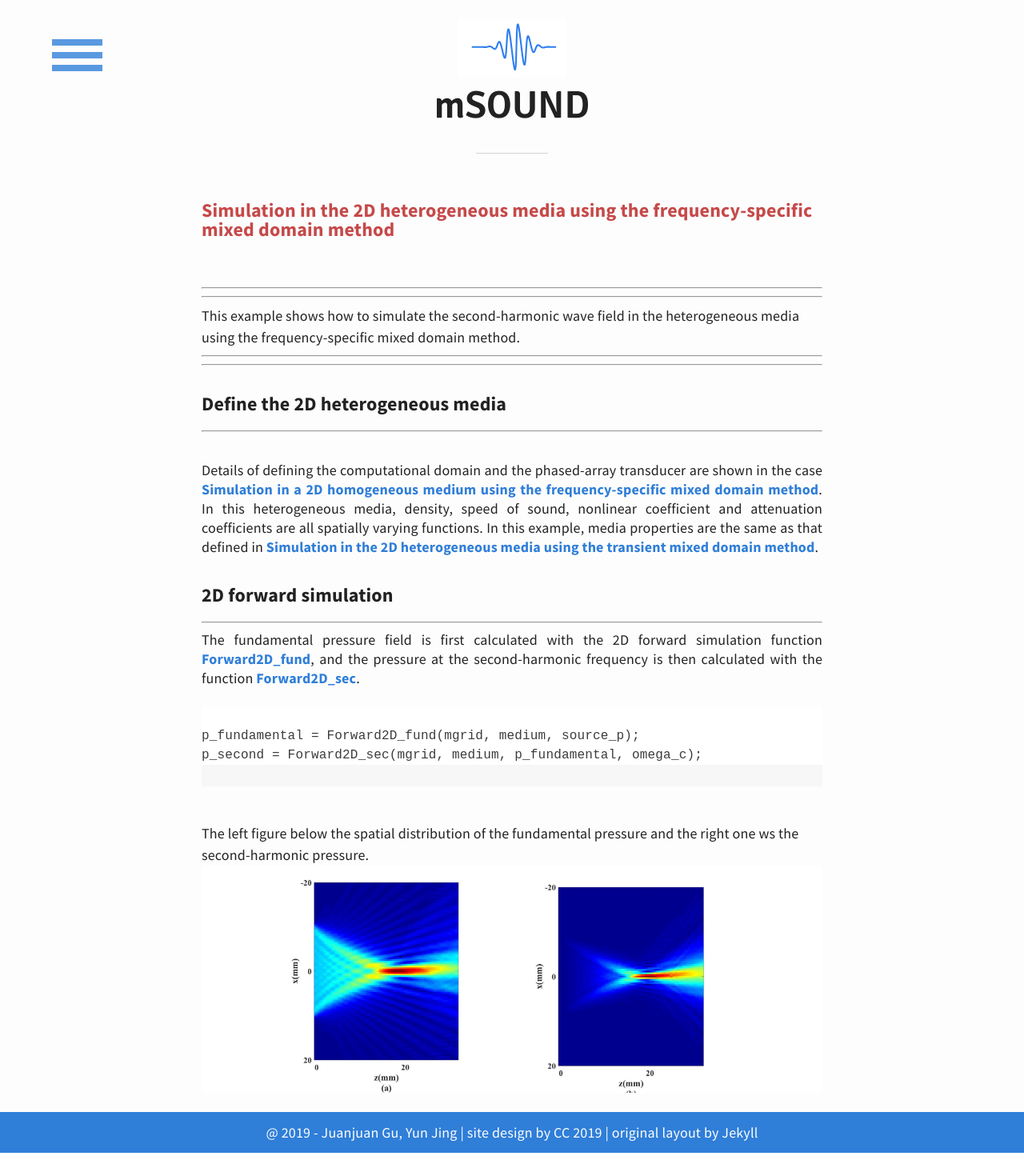
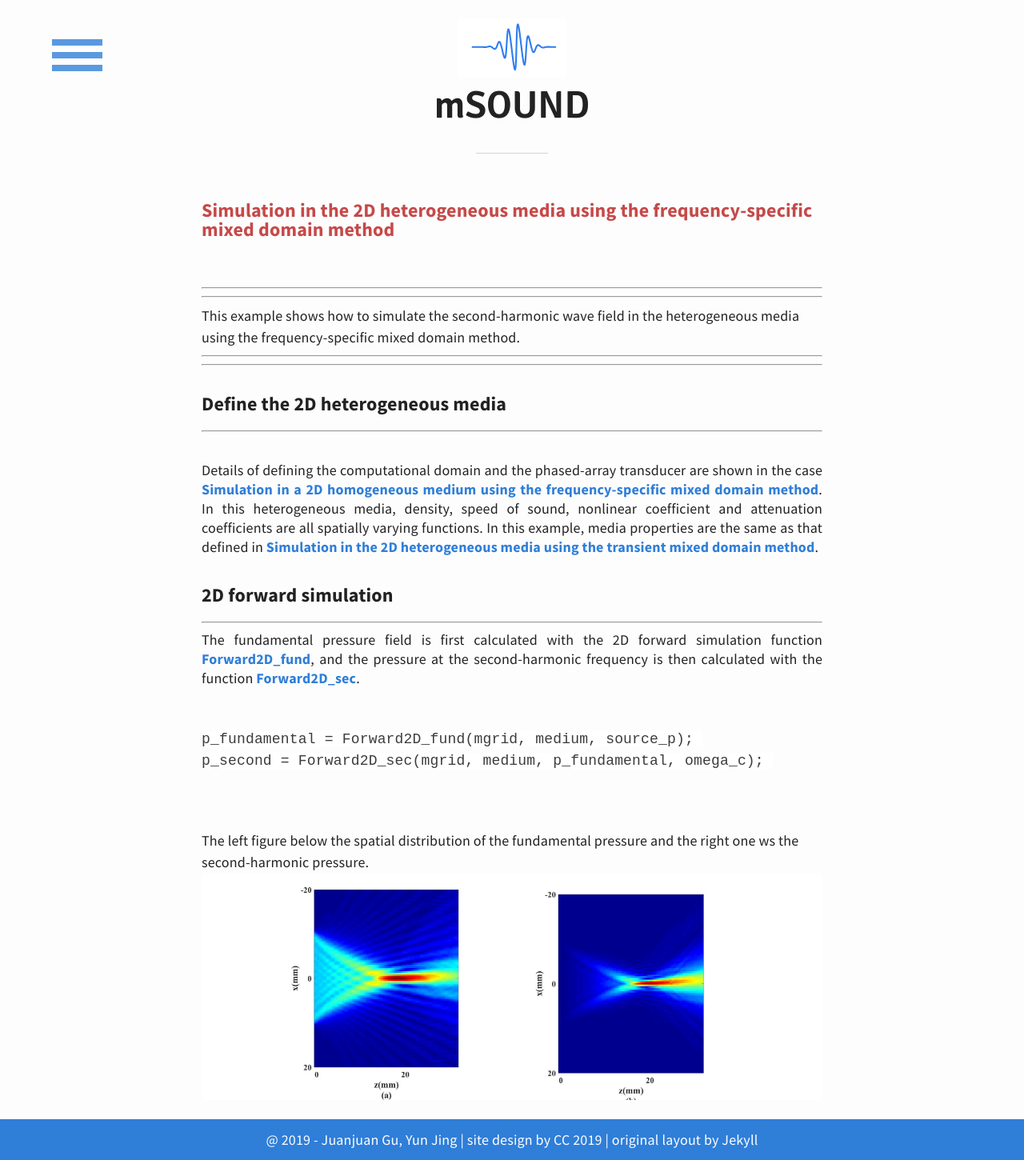
Before and after one commit to m-SOUND/mSOUND, a Jekyll site: the page built from _posts/2019-02-20-FSMDM_2D_heterogeneous.html, in a window 1280 px wide. Shown: the whole page at 80% size. Built offline with Jekyll 4.4.1, drawn with Linux system fonts in a browser that asks for light colours.

Commit message:
Update base.scss

```diff
--- a/_sass/base.scss
+++ b/_sass/base.scss
@@ -46,18 +46,3 @@ a {
 		color: darken($main-color, 5%);
 	}
 }
-
-
-/*- pre -*/
-pre {
-	display: block;
-	font-family: monospace;
-	background-color:#f7f7f7;
-}
-
-/*- Code -*/
-code {
-	font-size: 16px;
-	display:block;
-	background-color:#f7f7f7;
-}
```
